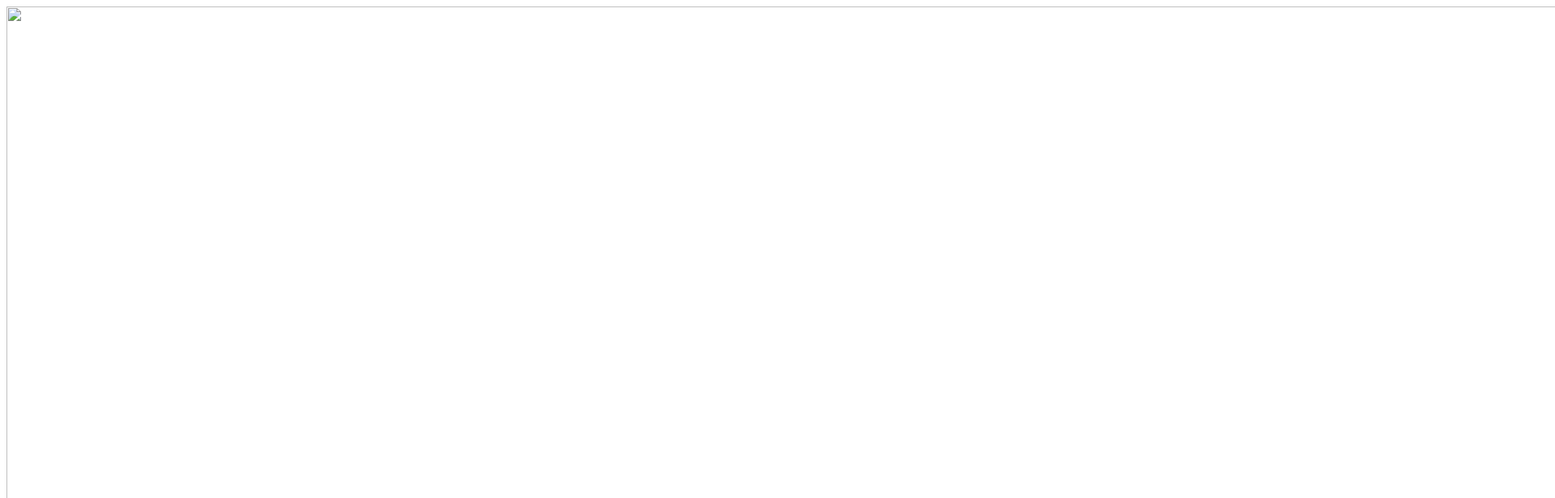
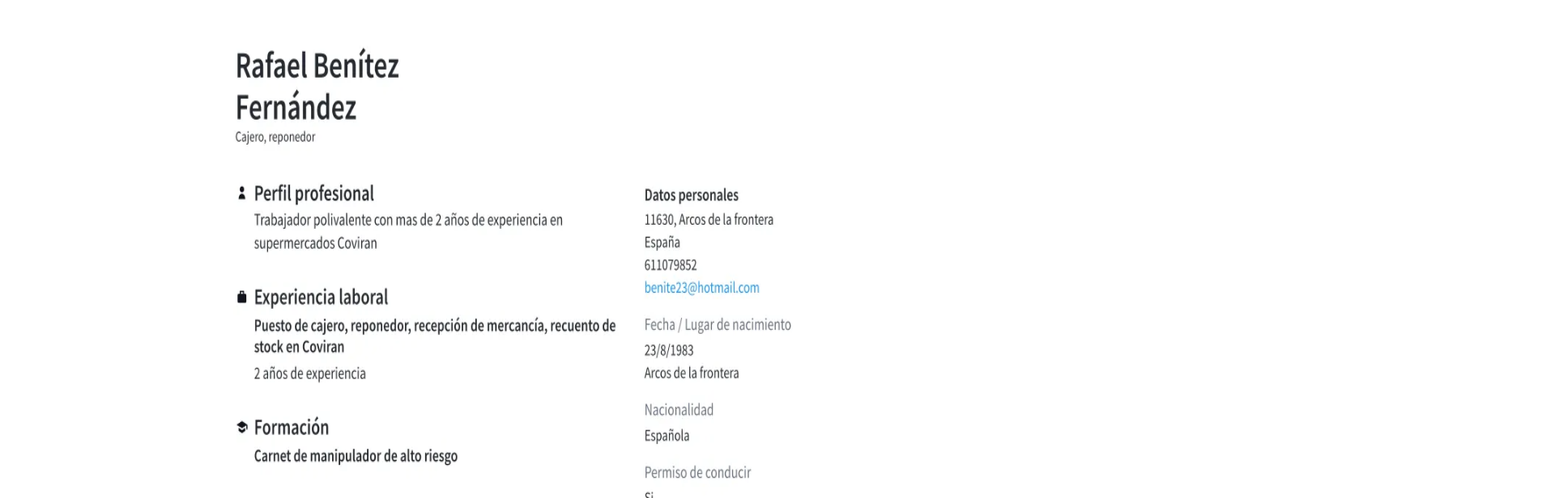
Before and after one commit to xancla/curriculums.github.io, a plain HTML site: page index.html in a window 1280 px wide. Shown: the top 616 px of the page at 81% size, 1920 px wide, since content can reach past the window. Drawn offline with Linux system fonts and the light colour scheme.

Commit message:
Add files via upload

```diff
--- a/index.html
+++ b/index.html
@@ -1,4 +1,14 @@
 <!DOCTYPE html>
+<!-- saved from url=(0028)https://cvapp.es/r/2NCAZPFOh -->
 <html>
-        <img src="imageness/imagen.PNG" style="height: 697mm; width: 610mm;">
+
+<head>
+</head>
+
+<body>
+    <center><div style="height: 100%; width: 100%;">
+        <img src="imageness/imagen.PNG" style="height: 297mm; width: 210mm;">
+    </div></center>
+</body>
+
 </html>
```
Also changed, not shown: imageness/imagen.PNG (added).
